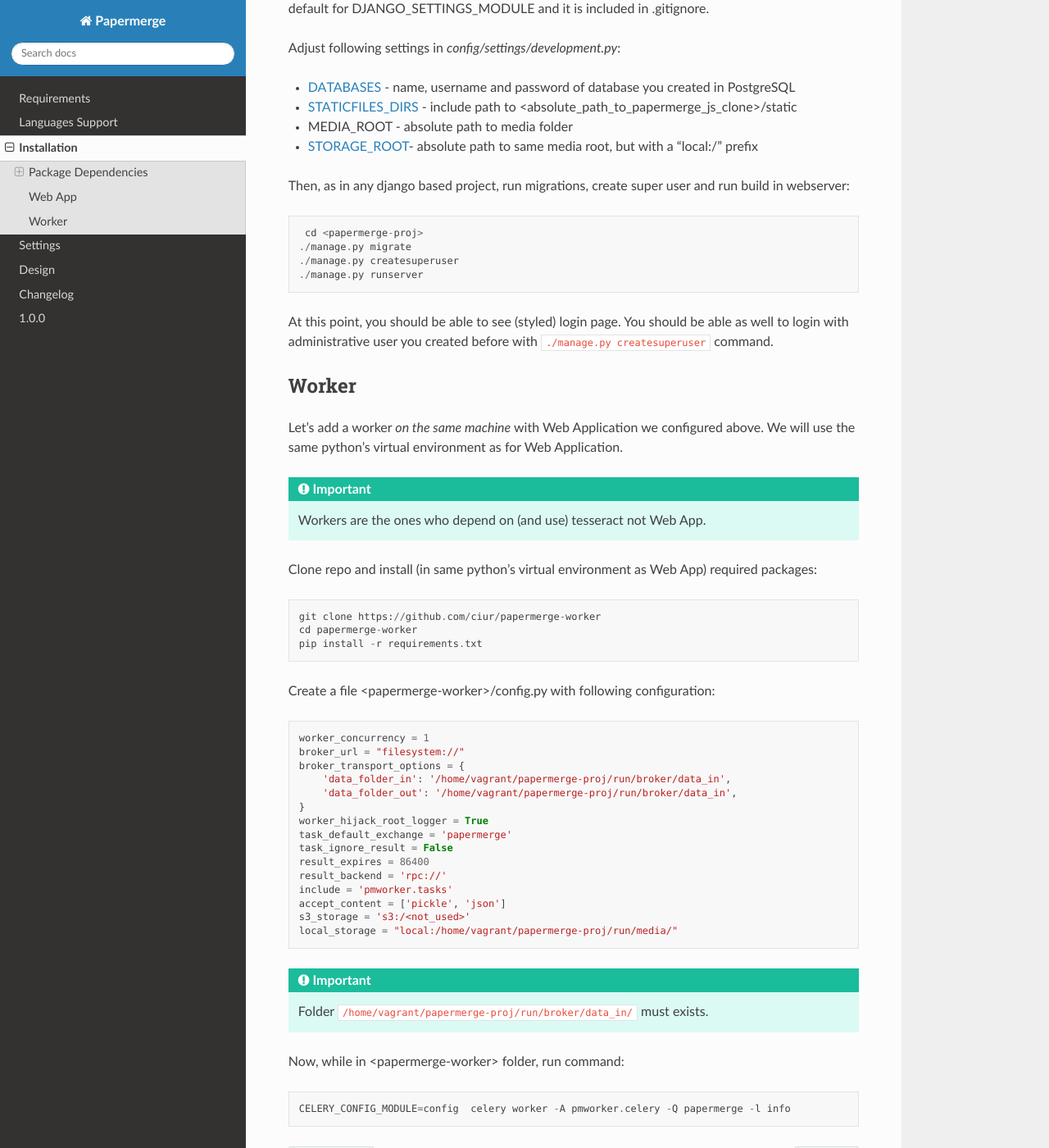
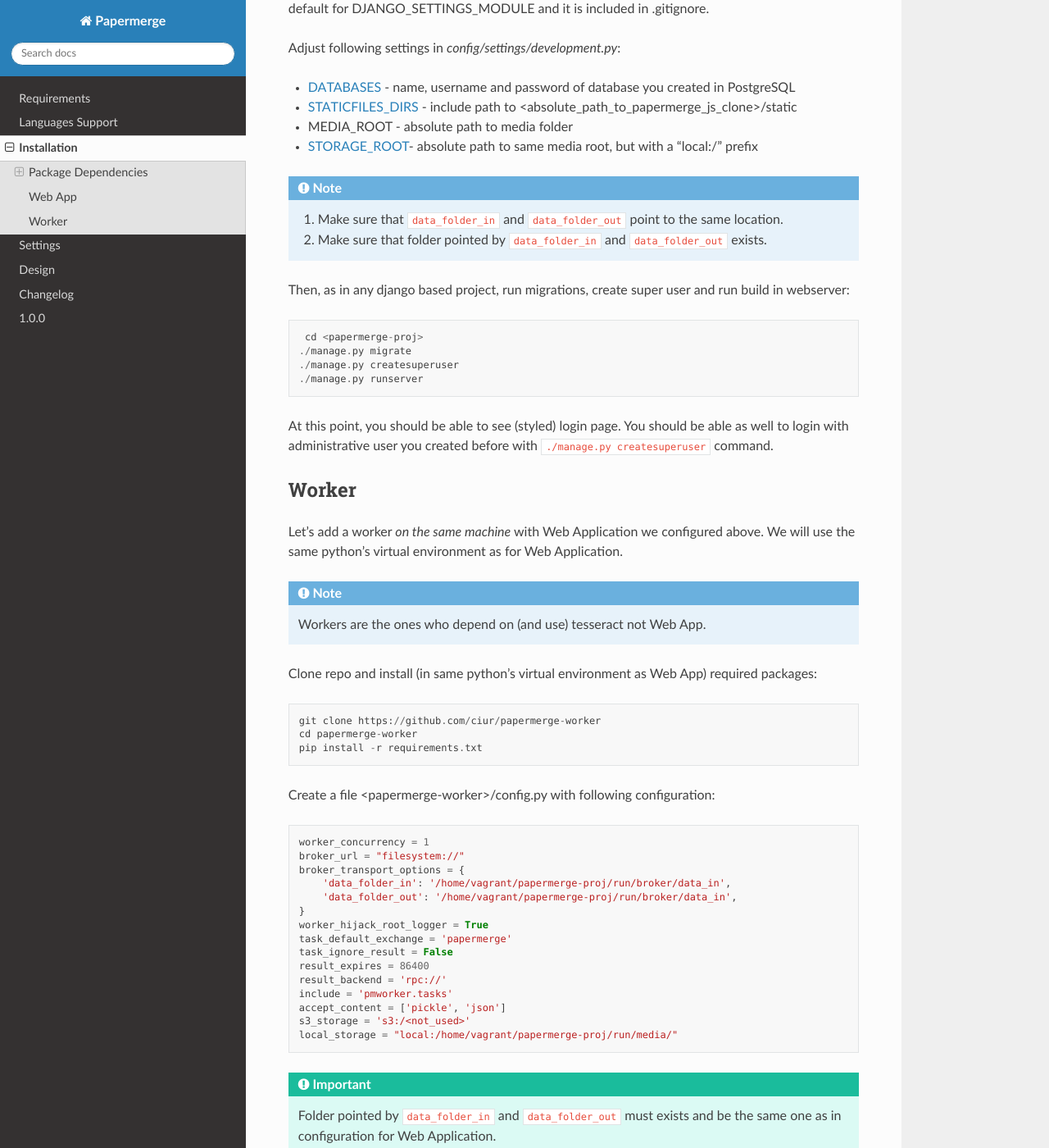
Before and after one commit to ciur/papermerge, a Sphinx documentation site: the page built from docs/source/installation.rst, in a window 1280 px wide and 1400 px high, scrolled down 2298 px. Shown: the whole window at 82% size. Built offline with Sphinx 7.4.7 and the Read the Docs theme 2.0.0, drawn with Linux system fonts in a browser that asks for light colours.

Commit message:
Documentation

```diff
--- a/docs/source/installation.rst
+++ b/docs/source/installation.rst
@@ -104,6 +104,11 @@
 * MEDIA_ROOT - absolute path to media folder
 * :ref:`STORAGE_ROOT`- absolute path to same media root, but with a "local:/" prefix
 
+.. note::
+
+    1. Make sure that ``data_folder_in`` and ``data_folder_out`` point to the same location.
+    2. Make sure that folder pointed by ``data_folder_in`` and ``data_folder_out`` exists.
+
 Then, as in any django based project, run migrations, create super user and run build in webserver::
 
       cd <papermerge-proj>
@@ -122,7 +127,7 @@
 Let's add a worker *on the same machine* with Web Application we configured above.
 We will use the same python's virtual environment as for Web Application.
 
-.. important::
+.. note::
 
     Workers are the ones who depend on (and use) tesseract not Web App.
 
@@ -153,7 +158,8 @@
 
 .. important::
 
-    Folder ``/home/vagrant/papermerge-proj/run/broker/data_in/`` must exists.
+    Folder pointed by ``data_folder_in`` and ``data_folder_out`` must exists and be
+    the same one as in configuration for Web Application.
 
 
 Now, while in <papermerge-worker> folder, run command::
```
